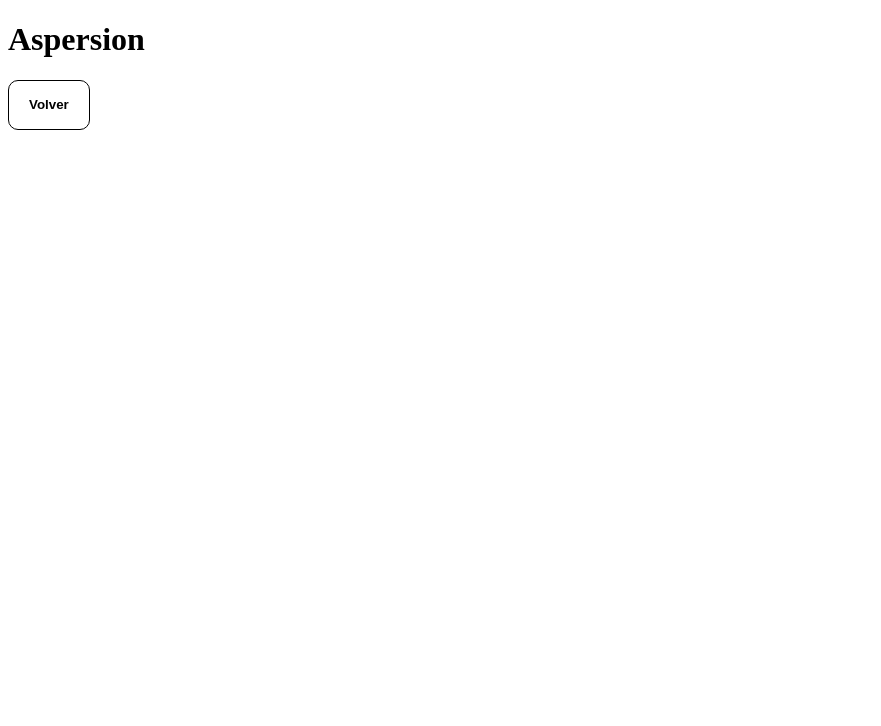
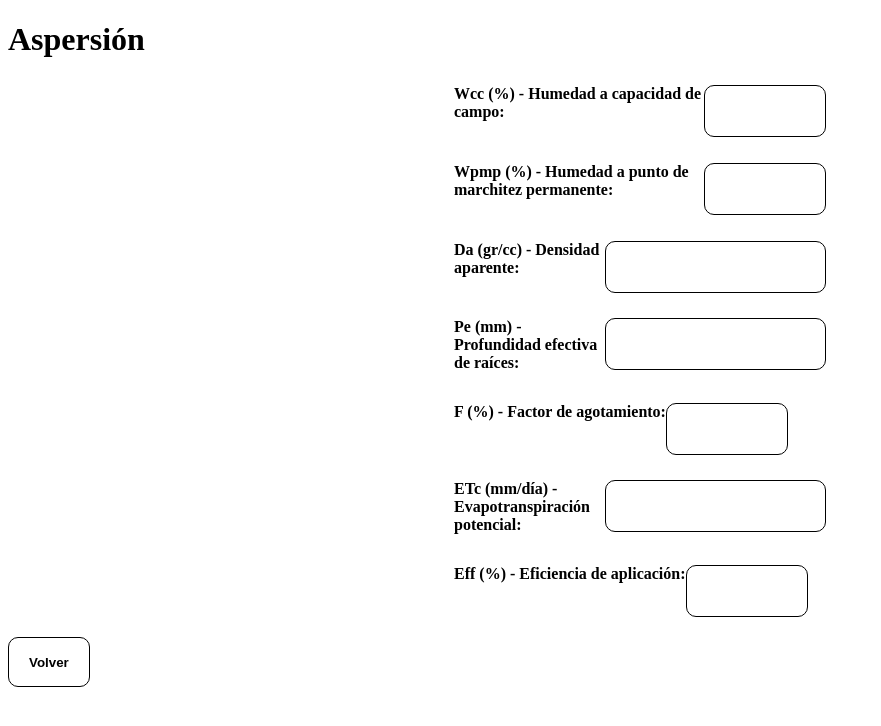
Before and after one commit to angarciama/agronomic-irrigation-design, a Nuxt app: page /aspersion in a window 1280 px wide. Shown: the top 726 px of the page, without its empty margins (0-881 px from the left). Built offline with nearby package versions, Linux system fonts and the light colour scheme.

Commit message:
[Advance] -Se le comienza a dar forma a la primera pagina de aspersion

```diff
--- a/pages/aspersion/index.vue
+++ b/pages/aspersion/index.vue
@@ -1,8 +1,92 @@
 <template>
-  <h1>Aspersion</h1>
-  <ButtonNavigate route="back" buttonText="Volver" />
+  <div>
+    <h1>Aspersión</h1>
+    <div class="form-container">
+      <fieldset>
+        <label for="wcc">Wcc (%) - Humedad a capacidad de campo:</label>
+        <input id="wcc" v-model="wcc" type="number" min="0" max="100" step="0.01" required>
+      </fieldset>
+
+      <fieldset>
+        <label for="wpmp">Wpmp (%) - Humedad a punto de marchitez permanente:</label>
+        <input id="wpmp" v-model="wpmp" type="number" min="0" max="100" step="0.01" required>
+      </fieldset>
+
+      <fieldset>
+        <label for="da">Da (gr/cc) - Densidad aparente:</label>
+        <input id="da" v-model="da" type="number" min="0" step="0.01" required>
+      </fieldset>
+
+      <fieldset>
+        <label for="pe">Pe (mm) - Profundidad efectiva de raíces:</label>
+        <input id="pe" v-model="pe" type="number" min="0" step="0.01" required>
+      </fieldset>
+
+      <fieldset>
+        <label for="f">F (%) - Factor de agotamiento:</label>
+        <input id="f" v-model="f" type="number" min="0" max="100" step="0.01" required>
+      </fieldset>
+
+      <fieldset>
+        <label for="etc">ETc (mm/día) - Evapotranspiración potencial:</label>
+        <input id="etc" v-model="etc" type="number" min="0" step="0.01" required>
+      </fieldset>
+
+      <fieldset>
+        <label for="eff">Eff (%) - Eficiencia de aplicación:</label>
+        <input id="eff" v-model="eff" type="number" min="0" max="100" step="0.01" required>
+      </fieldset>
+    </div>
+    <ButtonNavigate route="back" buttonText="Volver" />
+  </div>
 </template>
 
 <script setup lang="ts">
 import ButtonNavigate from "~/components/buttons/ButtonNavigate.vue";
+import { ref } from 'vue'
+
+const wcc = ref(null)
+const wpmp = ref(null)
+const da = ref(null)
+const pe = ref(null)
+const f = ref(null)
+const etc = ref(null)
+const eff = ref(null)
 </script>
+
+<style scoped>
+.form-container {
+  max-width: 400px;
+  margin: 0 auto;
+  display: flex;
+  flex-direction: column;
+}
+fieldset {
+  display: flex;
+  border: none;
+  margin-bottom: 10px;
+}
+label {
+  font-weight: bold;
+  margin-bottom: 5px;
+}
+
+input {
+  border: 1px solid black;
+  border-radius: 10px;
+  height: 50px;
+  background-color: white;
+  color: black;
+  font-weight: bold;
+  cursor: pointer;
+  padding: 0 20px;
+}
+input:hover {
+  background-color: black;
+  color: white;
+}
+input:active {
+  background-color: black;
+  color: white;
+}
+</style>
```
